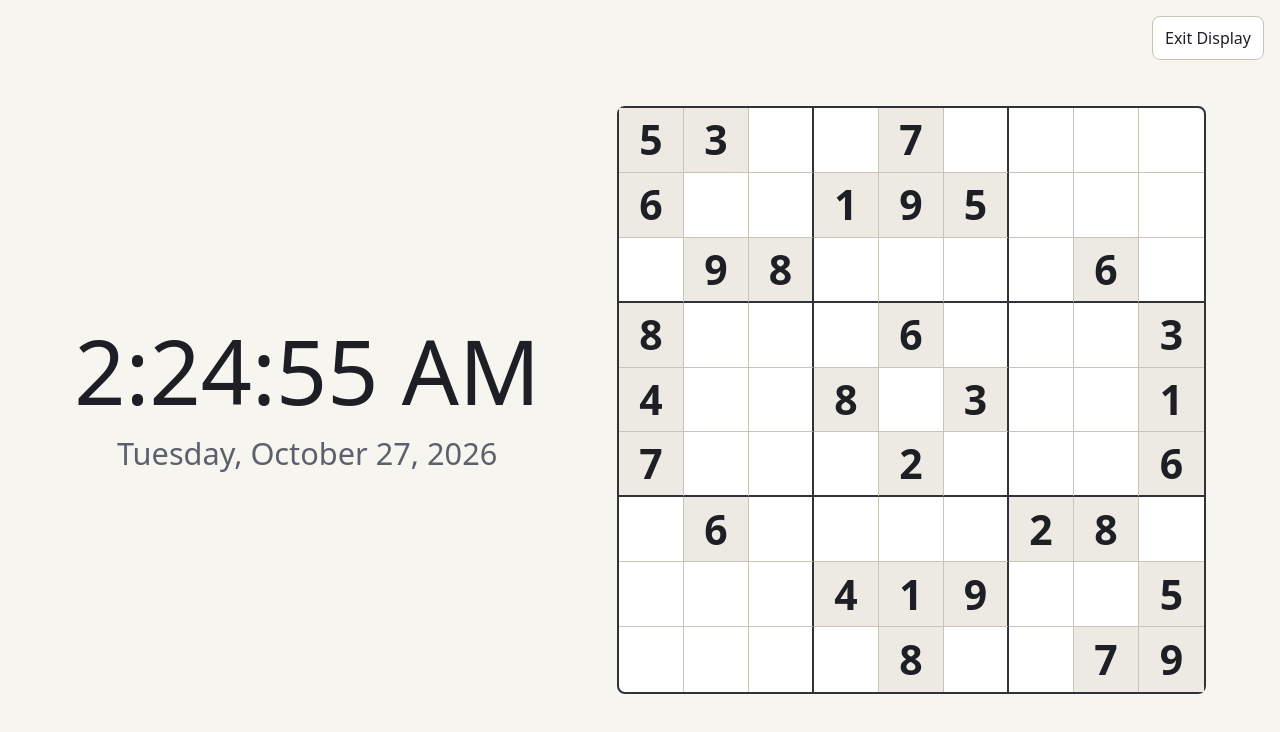
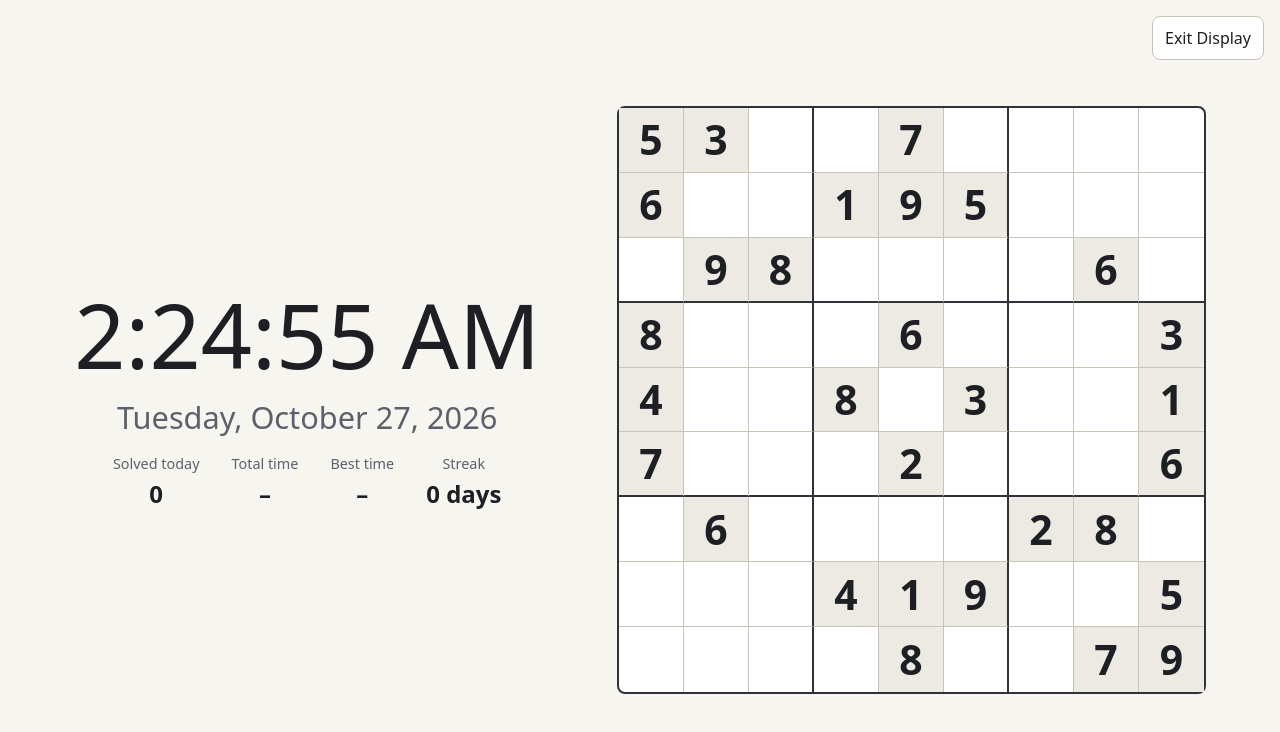
Before and after one commit to JonahBreipohl/sudoku, a React (Vite) app: page / in a window 1280 px wide. Both pictures are taken after a click on the button "Display". Shown: the top 732 px of the page. Built offline with nearby package versions, Linux system fonts and the light colour scheme.

Commit message:
Display: today's stats from the archive (M9-04)
Co-Authored-By: Claude Sonnet 5.5 <noreply@anthropic.com>
Claude-Session: https://claude.ai/code/session_01EhhwW2FADKmTM3gTfkh45z

```diff
--- /dev/null
+++ b/src/state/today.ts
@@ -0,0 +1,53 @@
+// Display-mode "today" stats derived from the archive. Pure: the caller supplies `now`, so
+// the midnight rollover is testable. Days are local calendar days, as the player sees them.
+
+import type { GameRecord } from "./events";
+import { activeMs } from "./timer";
+
+export interface TodayStats {
+  solved: number;
+  /** Summed active play ms of today's solves. */
+  totalMs: number;
+  /** Fastest solve today, or null when nothing was solved. */
+  bestMs: number | null;
+  /** Consecutive local days with a solve, ending today (or yesterday if none yet today). */
+  streak: number;
+}
+
+/** Day index in local time; built from calendar parts so DST days still step by exactly one. */
+function dayIndex(at: number): number {
+  const d = new Date(at);
+  return Math.floor(Date.UTC(d.getFullYear(), d.getMonth(), d.getDate()) / 86_400_000);
+}
+
+/** Epoch ms a game was solved, or null if it is not a solved game. */
+function solvedAt(r: GameRecord): number | null {
+  if (r.status !== "submitted") return null;
+  for (let i = r.log.length - 1; i >= 0; i--) {
+    const e = r.log[i]!;
+    if (e.type === "submit") return e.result === "solved" ? e.at : null;
+  }
+  return null;
+}
+
+export function todayStats(archive: readonly GameRecord[], now: number): TodayStats {
+  const today = dayIndex(now);
+  const days = new Set<number>();
+  let solved = 0;
+  let totalMs = 0;
+  let bestMs: number | null = null;
+  for (const r of archive) {
+    const at = solvedAt(r);
+    if (at === null) continue;
+    const day = dayIndex(at);
+    days.add(day);
+    if (day !== today) continue;
+    const ms = activeMs(r, at);
+    solved++;
+    totalMs += ms;
+    bestMs = bestMs === null ? ms : Math.min(bestMs, ms);
+  }
+  let streak = 0;
+  for (let d = days.has(today) ? today : today - 1; days.has(d); d--) streak++;
+  return { solved, totalMs, bestMs, streak };
+}
--- a/src/ui/display/DisplayMode.tsx
+++ b/src/ui/display/DisplayMode.tsx
@@ -2,6 +2,7 @@ import { useEffect, useRef, useState } from "react";
 import { formatClockSeconds, formatLongDate } from "../clock";
 import { useSecondTick } from "../useSecondTick";
 import { DisplayBoard } from "./DisplayBoard";
+import { TodayStats } from "./TodayStats";
 import "./display.css";
 
 function pageVisible(): boolean {
@@ -39,6 +40,7 @@ export function DisplayMode({ onExit }: { onExit: () => void }) {
         <div className="display-clock">
           <p className="display-time">{formatClockSeconds(now)}</p>
           <p className="display-date">{formatLongDate(now)}</p>
+          <TodayStats now={now} />
         </div>
         <DisplayBoard />
       </main>
--- /dev/null
+++ b/src/ui/display/TodayStats.tsx
@@ -0,0 +1,39 @@
+import { useMemo } from "react";
+import { createLocalStoragePersistence } from "../../state/persistence";
+import { todayStats } from "../../state/today";
+import { formatElapsed } from "../clock";
+import { useGame } from "../useGame";
+
+const persistence = createLocalStoragePersistence();
+
+/** Today's solves from the archive. Re-read when the minute turns or the live game changes. */
+export function TodayStats({ now }: { now: number }) {
+  const { game } = useGame();
+  const status = game.record.status;
+  const minute = Math.floor(now / 60_000);
+  const stats = useMemo(
+    () => todayStats(persistence.list(), minute * 60_000),
+    // `status` flips to submitted when a solve is archived.
+    // eslint-disable-next-line react-hooks/exhaustive-deps
+    [minute, status],
+  );
+  const none = "–";
+  const items: [string, string][] = [
+    ["Solved today", String(stats.solved)],
+    ["Total time", stats.solved ? formatElapsed(stats.totalMs) : none],
+    ["Best time", stats.bestMs === null ? none : formatElapsed(stats.bestMs)],
+    ["Streak", `${stats.streak} ${stats.streak === 1 ? "day" : "days"}`],
+  ];
+  return (
+    <section className="display-stats" aria-label="Today's stats">
+      <dl>
+        {items.map(([label, value]) => (
+          <div key={label} className="display-stat">
+            <dt>{label}</dt>
+            <dd>{value}</dd>
+          </div>
+        ))}
+      </dl>
+    </section>
+  );
+}
--- a/src/ui/display/display.css
+++ b/src/ui/display/display.css
@@ -163,6 +163,16 @@
   .display-date {
     font-size: min(4cqh, 2.4cqw);
   }
+  .display-stats dl {
+    grid-template-columns: repeat(2, auto);
+    gap: 2cqh 4cqw;
+  }
+  .display-stat dt {
+    font-size: max(2.2cqh, 12px);
+  }
+  .display-stat dd {
+    font-size: max(4cqh, 16px);
+  }
 }
 
 @container display (orientation: portrait) {
@@ -170,3 +180,39 @@
     --dsize: min(90cqw, 48cqh);
   }
 }
+
+/* Today's stats sit under the clock: 2x2 in landscape (beside the board), a row in portrait. */
+.display-stats dl {
+  margin: 0;
+  display: grid;
+  grid-template-columns: repeat(4, auto);
+  gap: 1cqmin 4cqmin;
+}
+
+.display-stat {
+  display: flex;
+  flex-direction: column;
+  align-items: center;
+  gap: 0.5cqmin;
+}
+
+.display-stat dt {
+  font-size: max(1.8cqmin, 12px);
+  color: var(--text-muted);
+}
+
+.display-stat dd {
+  margin: 0;
+  font-size: max(3cqmin, 16px);
+  font-weight: 600;
+  font-variant-numeric: tabular-nums;
+}
+
+@container display (orientation: portrait) {
+  .display-stat dt {
+    font-size: max(2.6cqw, 12px);
+  }
+  .display-stat dd {
+    font-size: max(4.4cqw, 16px);
+  }
+}
```
Also changed, not shown: 2 other files (tests, documents, lock files or other folders).
